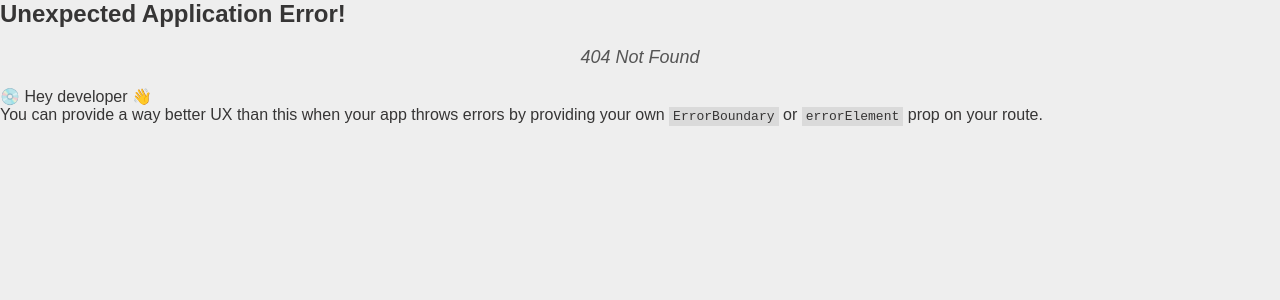
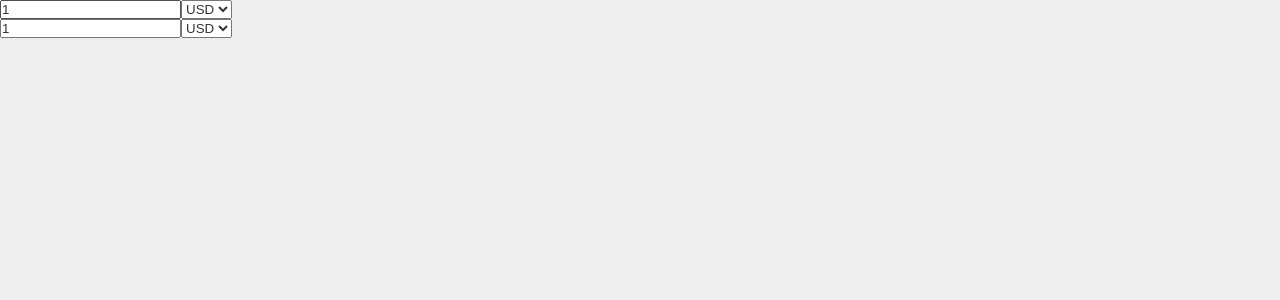
Before and after one commit to anjwsm/React_Projects, a React (Vite) app: page /currencyconverter in a window 1280 px wide. Before the commit this address had no page. Shown: the top 300 px of the page. Built offline with nearby package versions, Linux system fonts and the light colour scheme.

Commit message:
CurrencyConverter

```diff
--- /dev/null
+++ b/src/components/currency-converter/CurrencyConverter.jsx
@@ -0,0 +1,21 @@
+import React, { useState } from "react";
+import './CurrencyConverter.css' ;
+import CurrencyInput from "./CurrencyInput";
+
+
+function CurrencyConverter(){
+
+    const [amount1 , setAmount1] = useState("1");
+    const [amount2 , setAmount2] = useState("1");
+    const [currency1 , setCurrency1] = useState('USD');
+    const [currency2 , setCurrency2] = useState('USD');
+    return(
+        <div>
+            <CurrencyInput currencies={['USD']} amount ={amount1} currency={currency1}/>
+            <CurrencyInput currencies={['USD']} amount ={amount2} currency={currency2}/>
+        </div>
+    )
+}
+
+
+export default CurrencyConverter ;
--- /dev/null
+++ b/src/components/currency-converter/CurrencyInput.jsx
@@ -0,0 +1,24 @@
+import React from "react";
+import PropTypes from 'prop-types';
+
+
+function CurrencyInput(props){
+    return(
+        <div className="group">
+            <input type="text"  value={props.amount}></input>
+            <select value={props.currency}>
+                {props.currencies.map((currency =>(
+                    <option value={currency}>{currency}</option>
+                )))}
+            </select>
+        </div>
+    )
+}
+
+
+CurrencyInput.propTypes = {
+    amount: PropTypes.number.isRequired ,
+    currency: PropTypes.string.isRequired ,
+    currencies: PropTypes.array ,
+}
+export default CurrencyInput ;
--- a/src/main.jsx
+++ b/src/main.jsx
@@ -12,6 +12,7 @@ import DigitalClock from './components/digital-clock/DigitalClock.jsx'
 import Registration from './components/registration-form/Registration.jsx'
 import BmiCalculator from './components/bmi-calculator/BmiCalculator.jsx'
 import Calculator from './components/calculator/Calculator.jsx'
+import CurrencyConverter from './components/currency-converter/CurrencyConverter.jsx'
 
 
 const router = createBrowserRouter([ // array o fobject : {path, elemetn }
@@ -42,6 +43,10 @@ const router = createBrowserRouter([ // array o fobject : {path, elemetn }
   {
     path:"calculator" ,
     element:<Calculator/>
+  },
+  {
+    path:"currencyconverter" ,
+    element:<CurrencyConverter/>
   }
 ]);
 
```
Also changed, not shown: src/components/currency-converter/CurrencyConverter.css (added).
